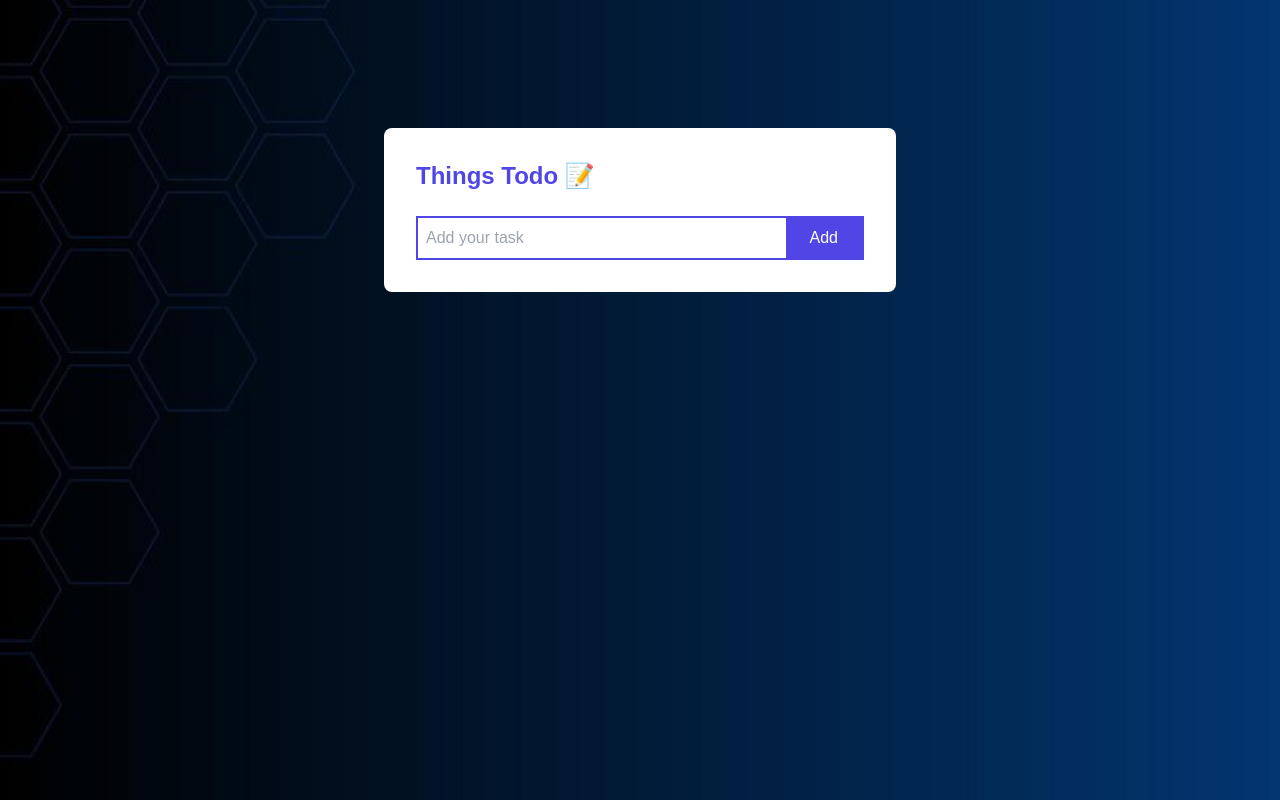
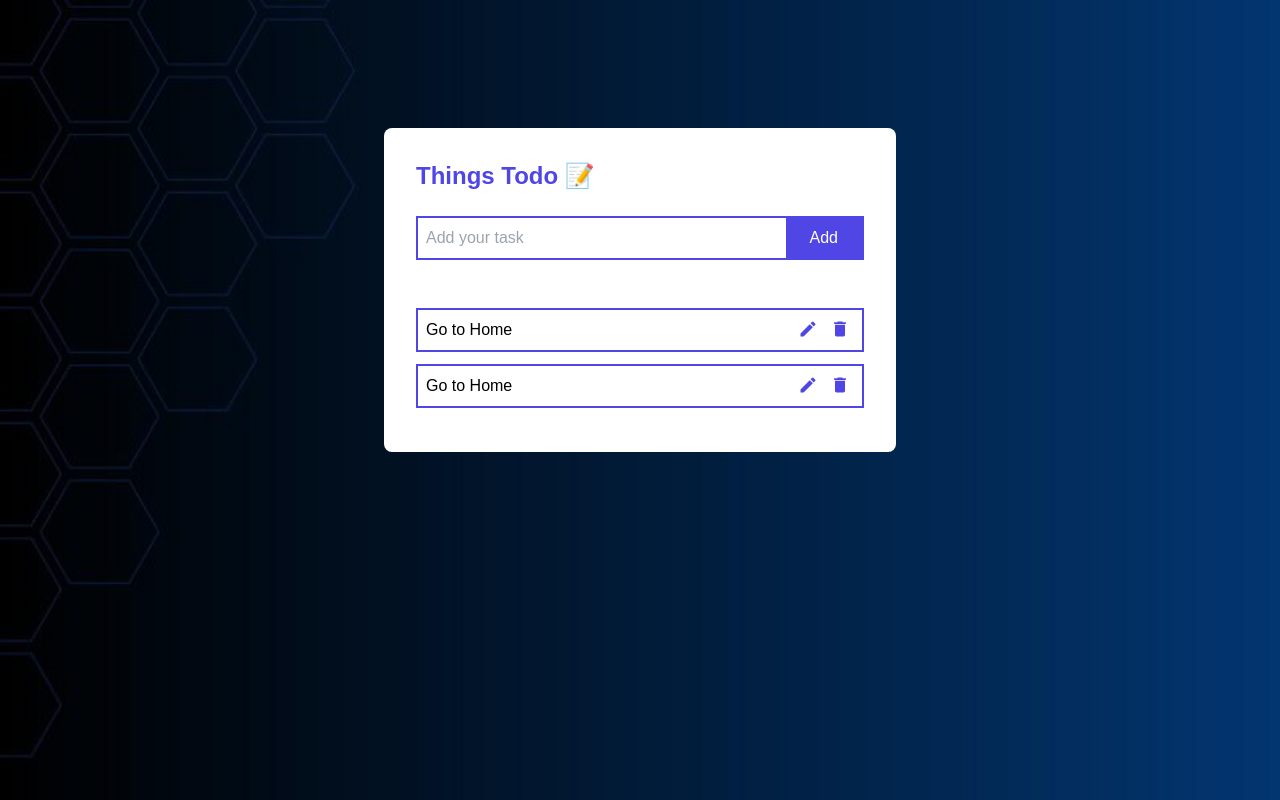
Before and after one commit to RavinduAX/TodoList_Sboot, a React (Create React App) app in the folder frontend/: page / in a window 1280 px wide. Built offline with nearby package versions, Linux system fonts and the light colour scheme.

Commit message:
todoBox component added

```diff
--- a/frontend/package.json
+++ b/frontend/package.json
@@ -9,6 +9,7 @@
     "axios": "^1.5.0",
     "react": "^18.2.0",
     "react-dom": "^18.2.0",
+    "react-icons": "^4.10.1",
     "react-scripts": "5.0.1",
     "web-vitals": "^2.1.4"
   },
--- a/frontend/src/App.css
+++ b/frontend/src/App.css
@@ -1,38 +1,6 @@
-.App {
-  text-align: center;
+.taskDone{
+  text-decoration: line-through;
 }
-
-.App-logo {
-  height: 40vmin;
-  pointer-events: none;
+.pointerDefault{
+  cursor: default;
 }
-
-@media (prefers-reduced-motion: no-preference) {
-  .App-logo {
-    animation: App-logo-spin infinite 20s linear;
-  }
-}
-
-.App-header {
-  background-color: #282c34;
-  min-height: 100vh;
-  display: flex;
-  flex-direction: column;
-  align-items: center;
-  justify-content: center;
-  font-size: calc(10px + 2vmin);
-  color: white;
-}
-
-.App-link {
-  color: #61dafb;
-}
-
-@keyframes App-logo-spin {
-  from {
-    transform: rotate(0deg);
-  }
-  to {
-    transform: rotate(360deg);
-  }
-}
--- a/frontend/src/components/Todobody.jsx
+++ b/frontend/src/components/Todobody.jsx
@@ -1,12 +1,15 @@
 import React from 'react'
+import Todobox from './Todobox'
 
 const Todobody = () => {
    return (
       <div>
-         <div className='border-2 border-indigo-600 flex justify-between'>
+         <div className='border-2 border-indigo-600 flex justify-between mb-12'>
             <input type="text" placeholder='Add your task' className='w-full focus:outline-none p-2'/>
             <button className='py-1 px-6 bg-indigo-600 text-white'>Add</button>
          </div>
+         <Todobox/>
+         <Todobox/>
       </div>
    )
 }
--- /dev/null
+++ b/frontend/src/components/Todobox.jsx
@@ -0,0 +1,25 @@
+import React, { useState } from 'react'
+import { MdDelete } from "react-icons/md";
+import { MdEdit } from "react-icons/md";
+
+const Todobox = () => {
+   const [completed, setCompleted] = useState(false);
+
+   const toggleComplete = () => {
+      setCompleted(!completed);
+   }
+
+   return (
+      <div>
+         <div className='border-2 border-indigo-600 flex justify-between items-center my-3'>
+            <p className={`p-2 pointerDefault ${completed ? 'taskDone' : ''}`} onClick={toggleComplete}>Go to Home</p>
+            <div className='me-2 space-x-1'>
+               <button className='p-1 text-indigo-600 text-xl'><MdEdit /></button>
+               <button className='p-1 text-indigo-600 text-xl'><MdDelete /></button>
+            </div>
+         </div>
+      </div>
+   )
+}
+
+export default Todobox
```
Also changed, not shown: 1 other file (tests, documents, lock files or other folders).
